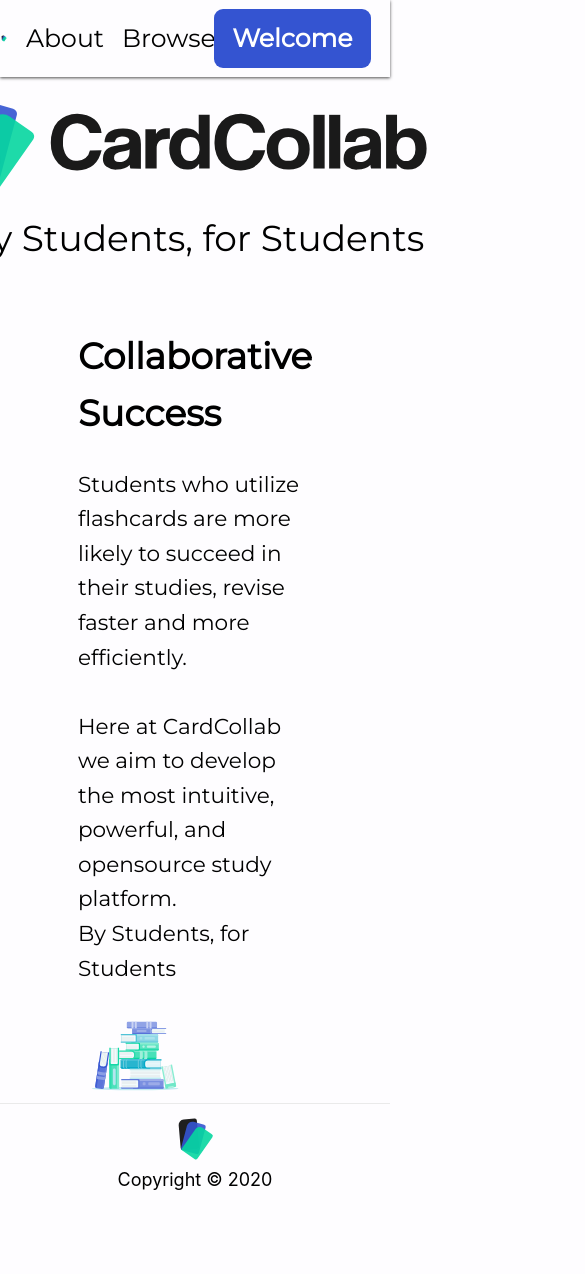
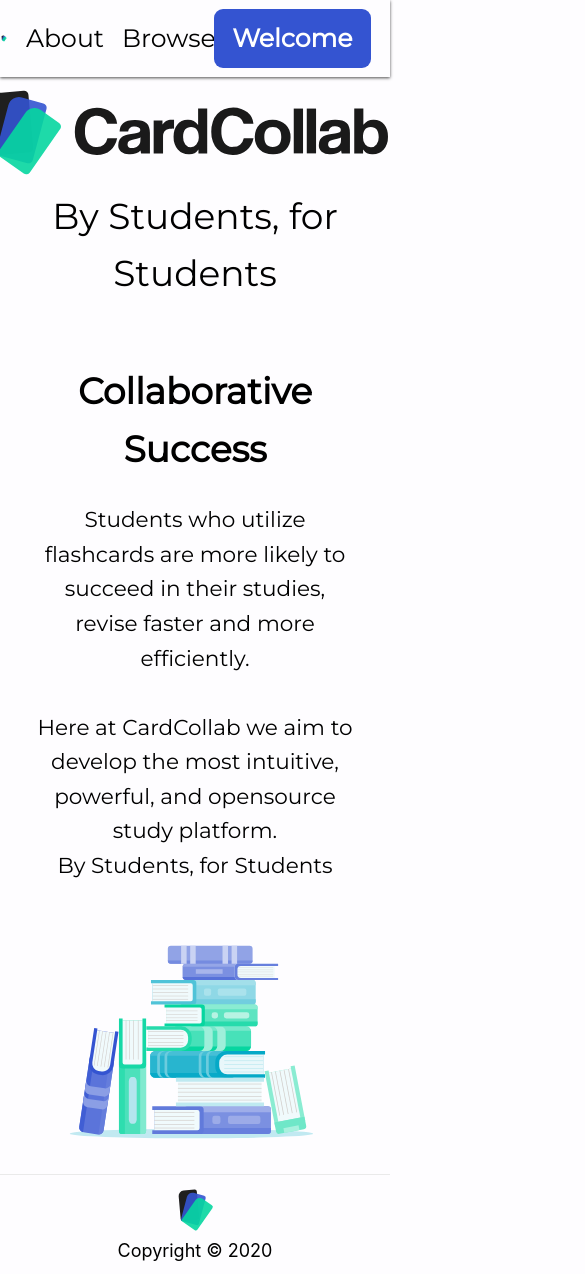
Before and after one commit to oliverbutler/cardcollab-core, a Next.js app: page / in a window 390 px wide. Shown: the top 1274 px of the page, 585 px wide, since content can reach past the window. Before the commit the page ends 1203 px from the top, so only its background shows below. Built offline with nearby package versions, Linux system fonts and the light colour scheme; no server answers.

Commit message:
cont responsive work

```diff
--- a/components/jumbotron.module.scss
+++ b/components/jumbotron.module.scss
@@ -9,7 +9,7 @@
     margin-top: -1em;
   }
   @media only screen and (max-width: 720px) {
-    width: 60em;
+    width: 55em;
     p {
       margin-top: 0;
       font-size: 2em;
--- a/styles/index.module.scss
+++ b/styles/index.module.scss
@@ -13,6 +13,12 @@
     width: 50%;
 	}
   @media only screen and (max-width: 800px) {
+    width: 140%;
+    text-align: center;
     flex-direction: column;
+    img {
+      width: 100%;
+    }
+
   }
 }
```
